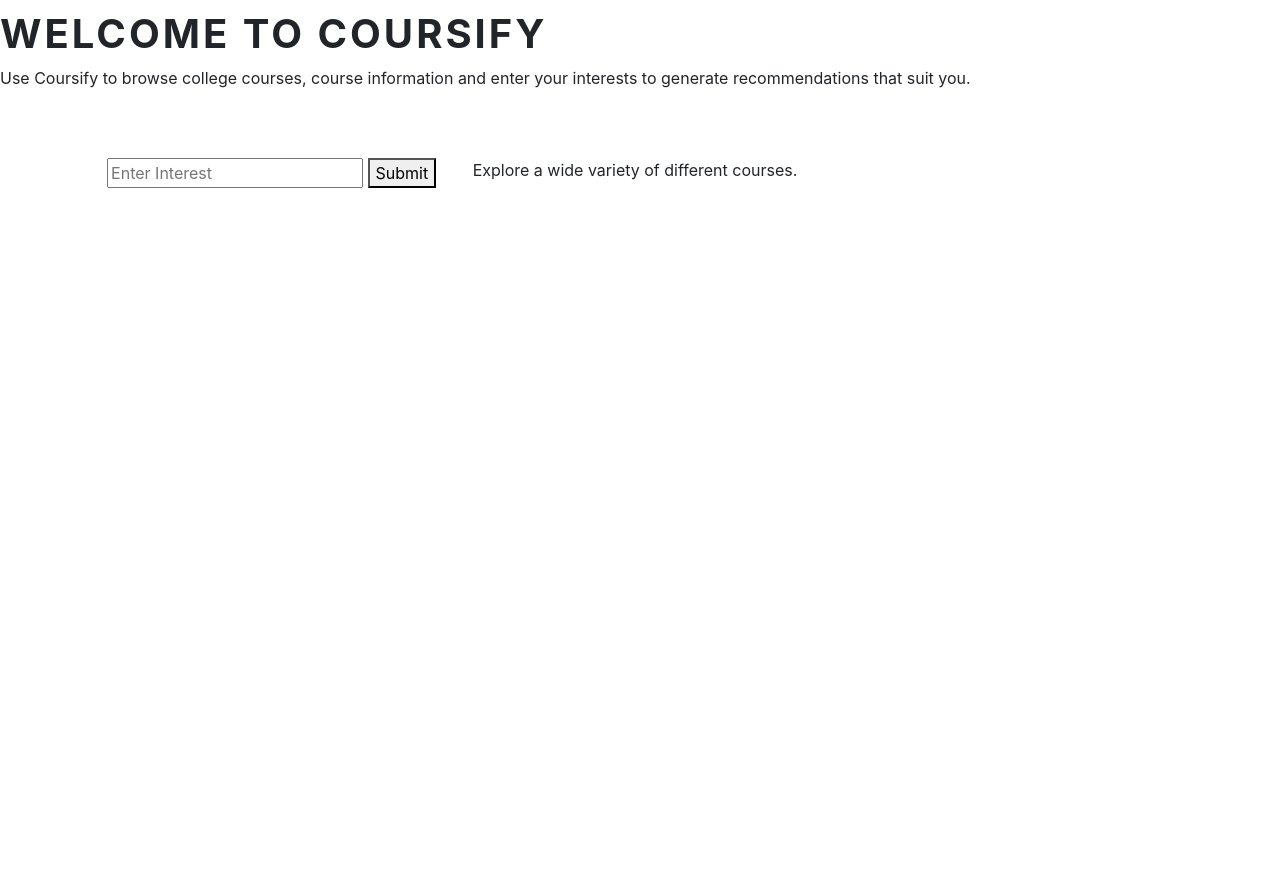
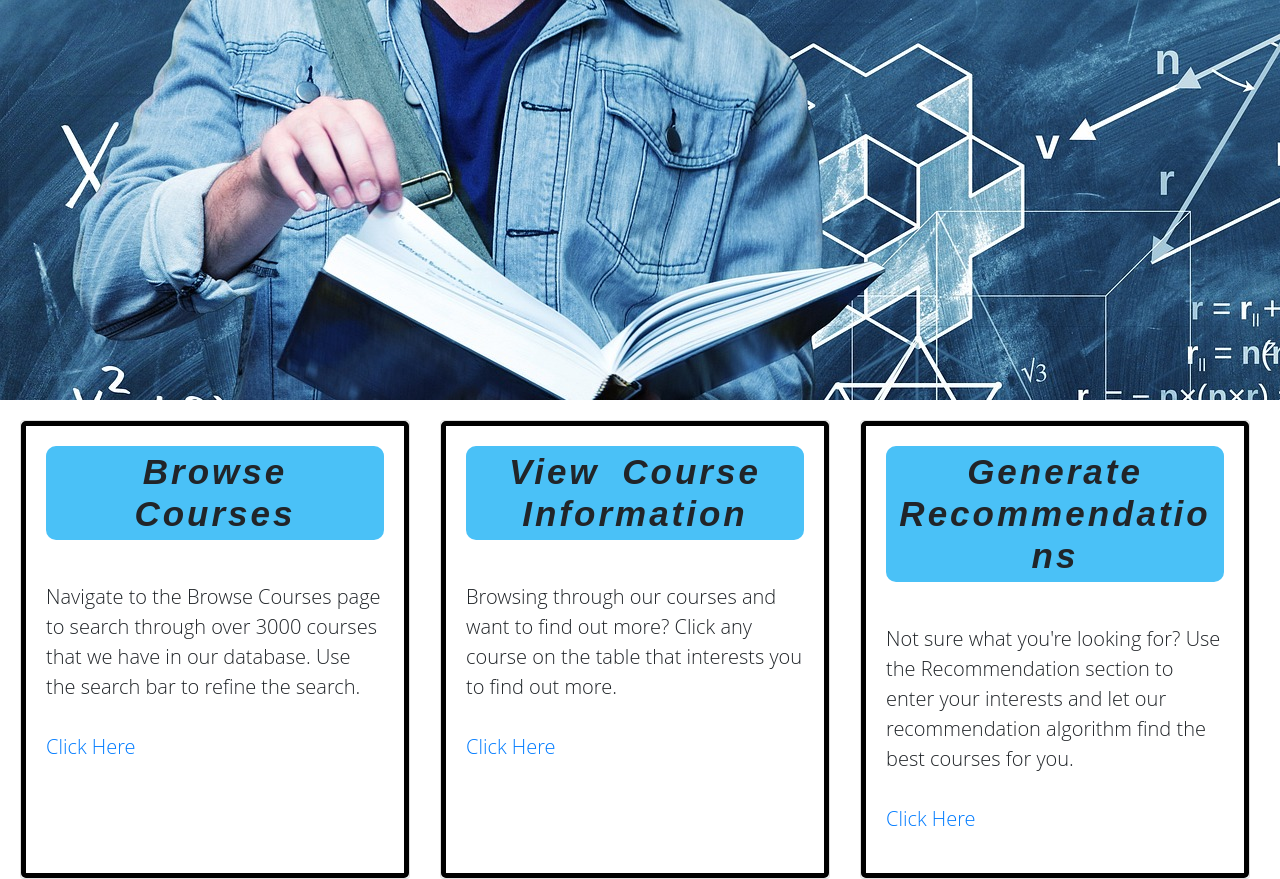
Before and after one commit to ryankeogh01/FinalYearDJANGO, a Django app: page / in a window 1280 px wide. Shown: the part 56-935 px from the top of the page. Before the commit the page ends 800 px from the top, so only its background shows below. Run offline with Django 4.2, Linux system fonts and the light colour scheme; some libraries are stand-ins or nearby versions.

Commit message:
Recommender Working (BASIC)
Basic Recommender Working Still need to implement data cleaning

```diff
--- a/Coursify/urls.py
+++ b/Coursify/urls.py
@@ -6,6 +6,6 @@ urlpatterns = [
     path('courses/', views.coursePagination, name='index'),
     path('refine/', views.search_courses, name='search-courses'),
     path('att/<str:code>/', views.redirect, name='show-course'),
-    #path('recommender/', views.recommender, name='recommender'),
-    path('results/', views.results, name='results'),
+    path('recommender/', views.results, name='recommender'),
+    path('results/', views.recommender, name='results'),
 ]
--- a/static/css/style.css
+++ b/static/css/style.css
@@ -1,13 +1,24 @@
 body {
+    background-color: white;
 }
 
 
 
-/*.intro{*/
-/*    width: 50%;*/
-/*    text-align: center;*/
-/*  margin: 0 auto;*/
-/*}*/
+.intro h1{
+    width: 100%;
+    color: white;
+    text-align: center;
+    background-color: #1A8D9A;
+    margin-bottom: auto;
+}
+
+.intro p{
+    width: 100%;
+    color: black;
+    font-size: 20px;
+    text-align: center;
+    padding-bottom: 5px;
+}
 
 .checkbox-container {
     padding: 20px;
@@ -83,19 +94,24 @@ h1 {
     padding-top: 10px;
 }
 
-/*.col-sm{*/
-/*    background-color: salmon;*/
-/*    border-radius: 5px;*/
-/*    height: 40vh;*/
-/*    margin: 1%;*/
-/*    margin-top: 10%;*/
+.col-sm{
+    background-color: salmon;
+    border-radius: 5px;
+    height: 40vh;
+    margin: 1%;
+    margin-top: 10%;
+}
+
+/*.d-flex {*/
+/*    background-color: black;*/
+/*    height:90vh;*/
 /*}*/
 
-.col-sm h3 {
-    text-align: center;
-    color: white;
-    padding-top: 10px;
-}
+/*.col-sm h3 {*/
+/*    text-align: center;*/
+/*    color: white;*/
+/*    padding-top: 10px;*/
+/*}*/
 
 /*p {*/
 /*    text-align: center;*/
@@ -282,7 +301,44 @@ text-align: center;
 
 }
 
-/*.interest-box{*/
-/*    width: 200px;*/
+.header-section {
+    background-image: url("../img/college.jpg");
+    width: 100%;
+    height: 400px;
+}
 
-/*}*/
+.card {
+    margin-top: 5%;
+}
+
+.card-body {
+    border: 5px solid black !important;
+    border-radius: 5px;
+}
+
+.card-text {
+    text-align: left;
+    font-size: 20px;
+    font-family: 'Open Sans', sans-serif;
+    font-weight: 300;
+}
+
+.card-title {
+    background-color: #4ac1f7;
+    border-radius: 10px;
+    padding: 5px 5px 5px 5px;
+    font-family: 'Titillium', sans-serif;
+    font-style: italic;
+    font-weight: 900;
+    font-size: 35px;
+    letter-spacing: 3px;
+    word-spacing: 10px;
+}
+
+
+
+.rec-title {
+    text-align: center;
+    margin: auto;
+
+}
--- a/templates/base.html
+++ b/templates/base.html
@@ -28,7 +28,7 @@
         <a class="nav-link" href= "{% url 'index' %}">Browse Courses</a>
       </li>
         <li class="nav-item">
-        <a class="nav-link" href= "">Recommendations</a>
+        <a class="nav-link" href= "{% url 'recommender' %}">Recommendations</a>
       </li>
     </ul>
 {#      <form class="d-flex" method="POST" action="{% url search-courses %}">#}
--- a/templates/home.html
+++ b/templates/home.html
@@ -13,115 +13,49 @@
     <meta charset="utf-8">
   <title>{% block title %}Coursify{% endblock %}</title>
 
-
-{#<nav class="navbar navbar-expand-lg navbar-light bg-primary">#}
-{#  <a class="navbar-brand">Coursify</a>#}
-{#  <button class="navbar-toggler" type="button" data-toggle="collapse" data-target="#navbarText" aria-controls="navbarText" aria-expanded="false" aria-label="Toggle navigation">#}
-{#    <span class="navbar-toggler-icon"></span>#}
-{#  </button>#}
-{#  <div class="collapse navbar-collapse" id="navbarText">#}
-{#    <ul class="navbar-nav mr-auto">#}
-{#        <li class="nav-item">#}
-{#        <a class="nav-link" href= "#">Home</a>#}
-{#      </li>#}
-{#            <li class="nav-item">#}
-{#        <a class="nav-link" href= "#">Recommendations</a>#}
-{#      </li>#}
-{##}
-{#    </ul>#}
-{##}
-{#  </div>#}
-{#</nav>#}
 </head>
 {% block content %}
 <body>
 
-<div class="intro">
-    <h1> Welcome to Coursify</h1>
-    <p> Use Coursify to browse college courses, course information and enter your interests to generate
-         recommendations that suit you. </p>
-</div>
+    <div class="header-section">
+        <h1></h1>
+    </div>
 
-{#<div class="container">#}
-{#    <div class="row">#}
-{#      <div class="checkbox-container">#}
-{#              <h4> Interests</h4>#}
-{#      <div class="search-container">#}
-{#        <form action="#">#}
-{#          <input type="text" placeholder="Enter Interest">#}
-{#          <button type="submit">Submit</button>#}
-{#        </form>#}
-{#      </div>#}
-{##}
-{#        <input type="checkbox" id="maths">#}
-{#        <label for="maths">Maths</label>#}
-{#        <br>#}
-{#        <input type="checkbox" id="sport">#}
-{#        <label for="sport">Sport</label>#}
-{#        <br>#}
-{#        <input type="checkbox" id="art">#}
-{#        <label for="art">Art</label>#}
-{#        <br>#}
-{#        <input type="checkbox" id="eng">#}
-{#        <label for="enf">English</label>#}
-{#        <br>#}
-{#        <input type="checkbox" id="account">#}
-{#        <label for="account">Accounting</label>#}
-{#        <br>#}
-{#        <input type="checkbox" id="business">#}
-{#        <label for="business">Business</label>#}
-{#        <br>#}
-{#      </div>#}
-{##}
-{#    <div class="checkbox-container">#}
-{#        <div class="search-container">#}
-{#        <form action="#">#}
-{#          <input type="text" placeholder="Enter Interest">#}
-{#          <button type="submit">Submit</button>#}
-{#        </form>#}
-{#      </div>#}
-{#    </div>#}
-{##}
-{#     <div class="list-box">#}
-{#      <ul class="list-group">#}
-{#        <li class="list-group-item">Item 1</li>#}
-{#        <li class="list-group-item">Item 2</li>#}
-{#        <li class="list-group-item">Item 3</li>#}
-{#        <li class="list-group-item">Item 4</li>#}
-{#        <li class="list-group-item">Item 5</li>#}
-{#        <li class="list-group-item">Item 6</li>#}
-{#        <li class="list-group-item">Item 7</li>#}
-{#        <li class="list-group-item">Item 8</li>#}
-{#        <li class="list-group-item">Item 9</li>#}
-{#          <li class="list-group-item">Item 10</li>#}
-{##}
-{#      </ul>#}
-{#    </div>#}
-{#    </div>#}
-{#    </div>#}
-{#  </div>#}
-{#</div>#}
-{#</div>#}
-<div class="container">
-  <div class="row">
-    <div class="col-sm">
-        <h3> Interests</h3>
-        <div class="search-container">
-        <form action="#">
-          <input type="text" placeholder="Enter Interest">
-          <button type="submit">Submit</button>
-        </form>
+
+
+<div class="d-flex flex-column h-100">
+  <div class="row flex-fill">
+    <div class="col-sm-4">
+      <div class="card h-100">
+        <div class="card-body">
+          <h5 class="card-title">Browse Courses</h5>
+          <p class="card-text"><br>Navigate to the Browse Courses page to search through over 3000 courses that we have in our database. Use the search bar
+                                to refine the search. <br><br> <a href="{% url 'index' %}">Click Here</a> </p>
+        </div>
       </div>
     </div>
-    <div class="col-sm">
-      <h3>Browse Courses</h3>
-        <p> Explore a wide variety of different courses.</p>
+    <div class="col-sm-4">
+      <div class="card h-100">
+        <div class="card-body">
+          <h5 class="card-title">View Course Information</h5>
+          <p class="card-text"><br>Browsing through our courses and want to find out more? Click any course on the table that interests you to find out more.
+          <br><br> <a href="{% url 'index' %}">Click Here</a></p>
+        </div>
+      </div>
     </div>
-    <div class="col-sm">
-        <h3>Cost of Living</h3>
+    <div class="col-sm-4">
+      <div class="card h-100">
+        <div class="card-body">
+          <h5 class="card-title">Generate Recommendations</h5>
+          <p class="card-text"><br>Not sure what you're looking for? Use the Recommendation section to enter your interests and let our
+                                recommendation algorithm find the best courses for you.
+          <br><br> <a href="{% url 'recommender' %}">Click Here</a></p>
+        </div>
+      </div>
     </div>
   </div>
 </div>
+
 
 <div>
     <ul>
```
Also changed, not shown: other parts of static/css/style.css (+5 -2 lines), Coursify/templates/recommender.html (+12 -0 lines), Coursify/templates/results.html (+21 -5 lines), Coursify/views.py (+32 -7 lines), static/img/college.jpg (added), static/img/trinity.jpg (added).
